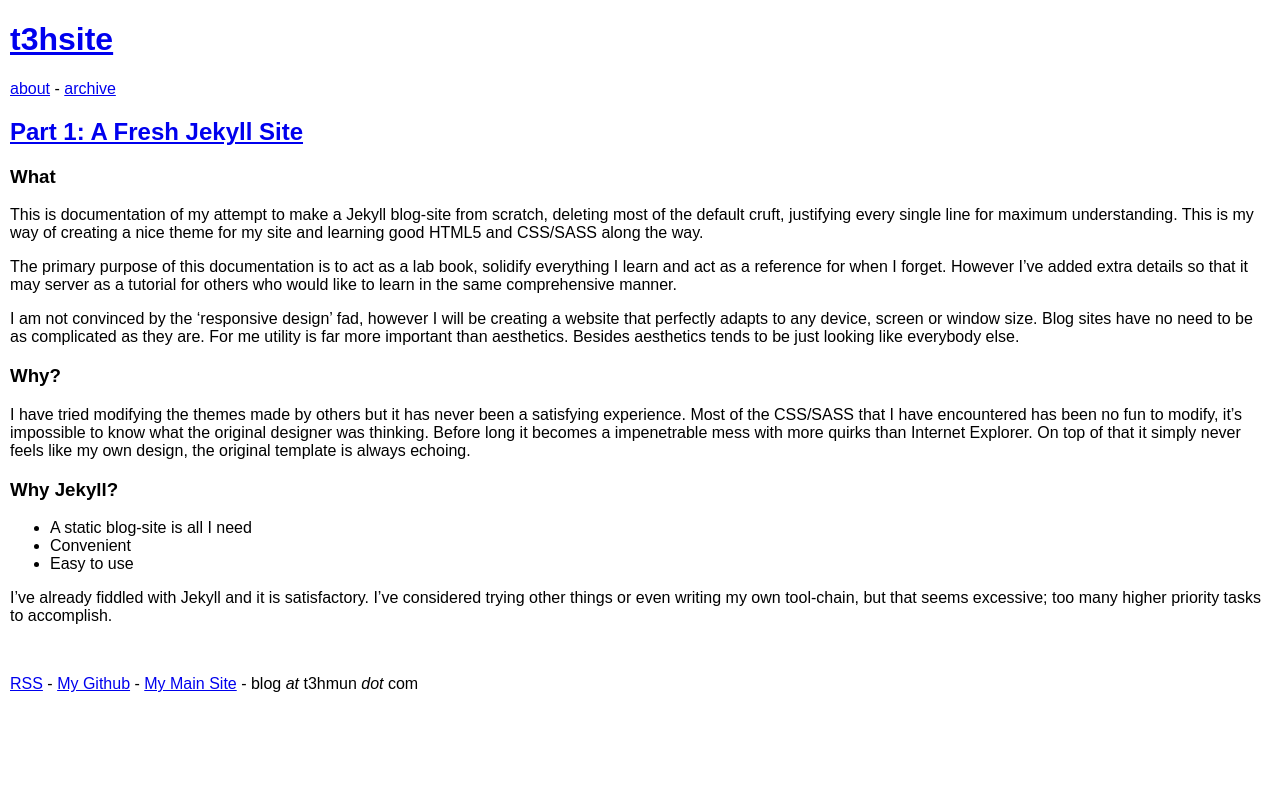
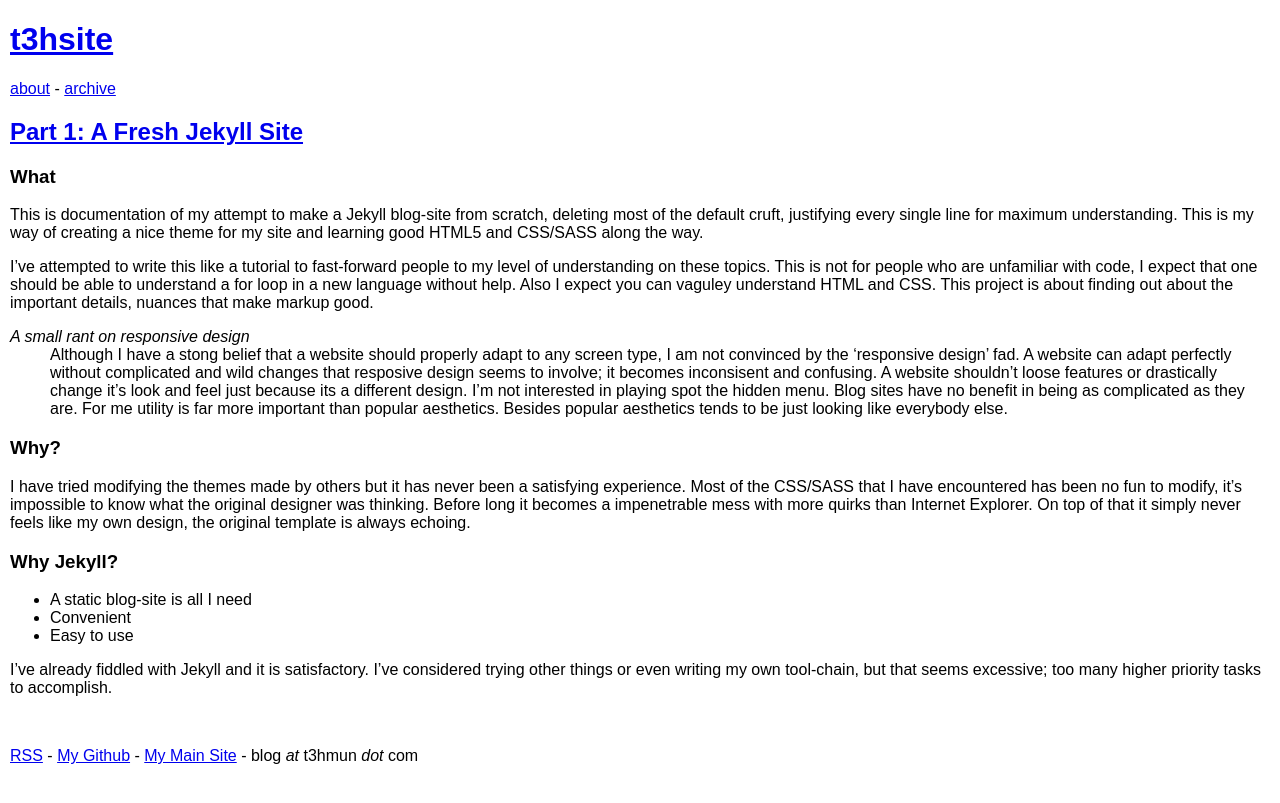
Before and after one commit to t3hmun/t3hsite, a Jekyll site: the page built from _posts/2015-10-01-part-01-a-fresh-theme.md, in a window 1280 px wide. Shown: the top 803 px of the page. Built offline with Jekyll 4.4.1, drawn with Linux system fonts in a browser that asks for light colours.

Commit message:
Update first part.

```diff
--- a/_posts/2015-10-01-part-01-a-fresh-theme.md
+++ b/_posts/2015-10-01-part-01-a-fresh-theme.md
@@ -9,12 +9,17 @@ description: "This is documentation of my attempt to make a Jekyll blog-site fro
 
 This is documentation of my attempt to make a Jekyll blog-site from scratch, deleting most of the default cruft, justifying every single line for maximum understanding. This is my way of creating a nice theme for my site and learning good HTML5 and CSS/SASS along the way.
 
-The primary purpose of this documentation is to act as a lab book, solidify everything I learn and act as a reference for when I forget. However I've added extra details so that it may server as a tutorial for others who would like to learn in the same comprehensive manner.
+I've attempted to write this like a tutorial to fast-forward people to my level of understanding on these topics. This is not for people who are unfamiliar with code, I expect that one should be able to understand a for loop in a new language without help. Also I expect you can vaguley understand HTML and CSS. This project is about finding out about the important details, nuances that make markup good.
 
-I am not convinced by the 'responsive design' fad, however I will be creating a website that perfectly adapts to any device, screen or window size.
-Blog sites have no need to be as complicated as they are.
-For me utility is far more important than aesthetics.
-Besides aesthetics tends to be just looking like everybody else.
+
+_A small rant on responsive design_
+: Although I have a stong belief that a website should properly adapt to any screen type, I am not convinced by the 'responsive design' fad.
+A website can adapt perfectly without complicated and wild changes that resposive design seems to involve; it becomes inconsisent and confusing.
+A website shouldn't loose features or drastically change it's look and feel just because its a different design.
+I'm not interested in playing spot the hidden menu.
+Blog sites have no benefit in being as complicated as they are.
+For me utility is far more important than popular aesthetics.
+Besides popular aesthetics tends to be just looking like everybody else.
 
 
 ## Why?
```
